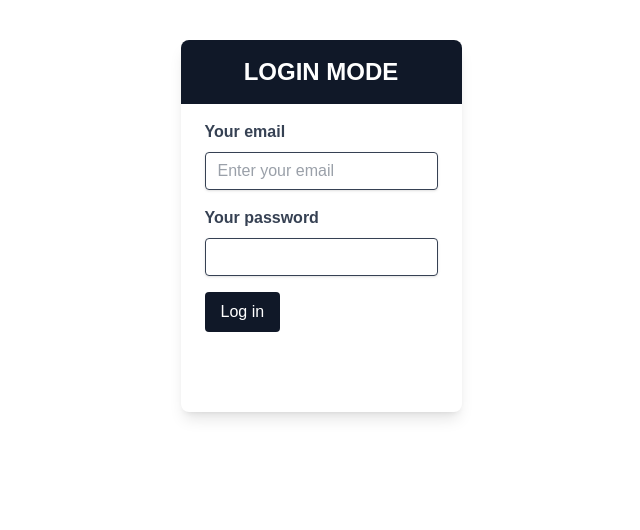
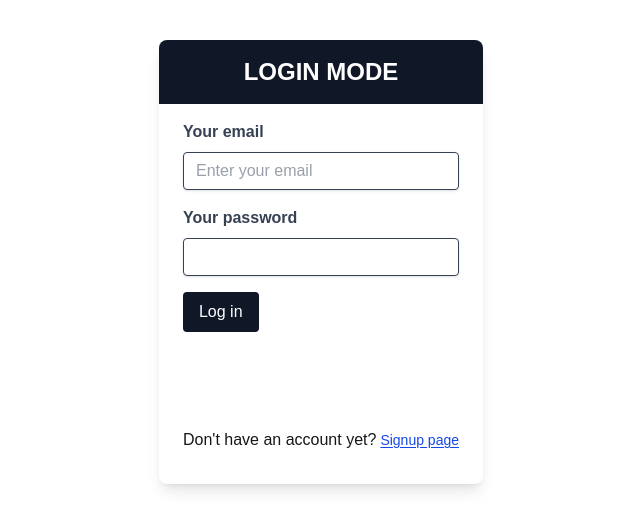
Before and after one commit to OleksiiLunov/todoster2, a Next.js app: page /login in a window 1280 px wide. Shown: the top 530 px of the page, without its empty margins (319-959 px from the left). Built offline with nearby package versions, Linux system fonts and the light colour scheme; no server answers.

Commit message:
Added links to one another in login and signup forms

```diff
--- a/src/features/auth/components/auth-form.tsx
+++ b/src/features/auth/components/auth-form.tsx
@@ -3,6 +3,7 @@
 import { useState } from "react";
 import { signInWithEmail, signUpWithEmail } from "@/lib/auth/auth-service";
 import { useRouter } from 'next/navigation'
+import Link from "next/link";
 
 
 type AuthFormProps = {
@@ -111,6 +112,32 @@ export default function AuthForm({ mode }: AuthFormProps) {
                     </label>
                 </div>
             </div>
+            <div className="py-4 px-6">
+                <div className="mb-4">
+
+                        {mode === "signup" ?
+                            (
+                                <label className="block text-grey-700 mb-2">Already have an account?
+                                <Link
+                                    className="ml-1 text-sm font-medium text-blue-700 underline underline-offset-2 transition hover:text-blue-900"
+                                    href="/login"
+                                >
+                                    Login page
+                                </Link></label>
+                            ) :
+                            (
+                                <label className="block text-grey-700 mb-2">Don't have an account yet?
+                                <Link
+                                    className="ml-1 text-sm font-medium text-blue-700 underline underline-offset-2 transition hover:text-blue-900"
+                                    href="/signup"
+                                >
+                                    Signup page
+                                </Link></label>
+                            )
+                        }
+
+                </div>
+            </div>
         </div>
     );
 }
```
